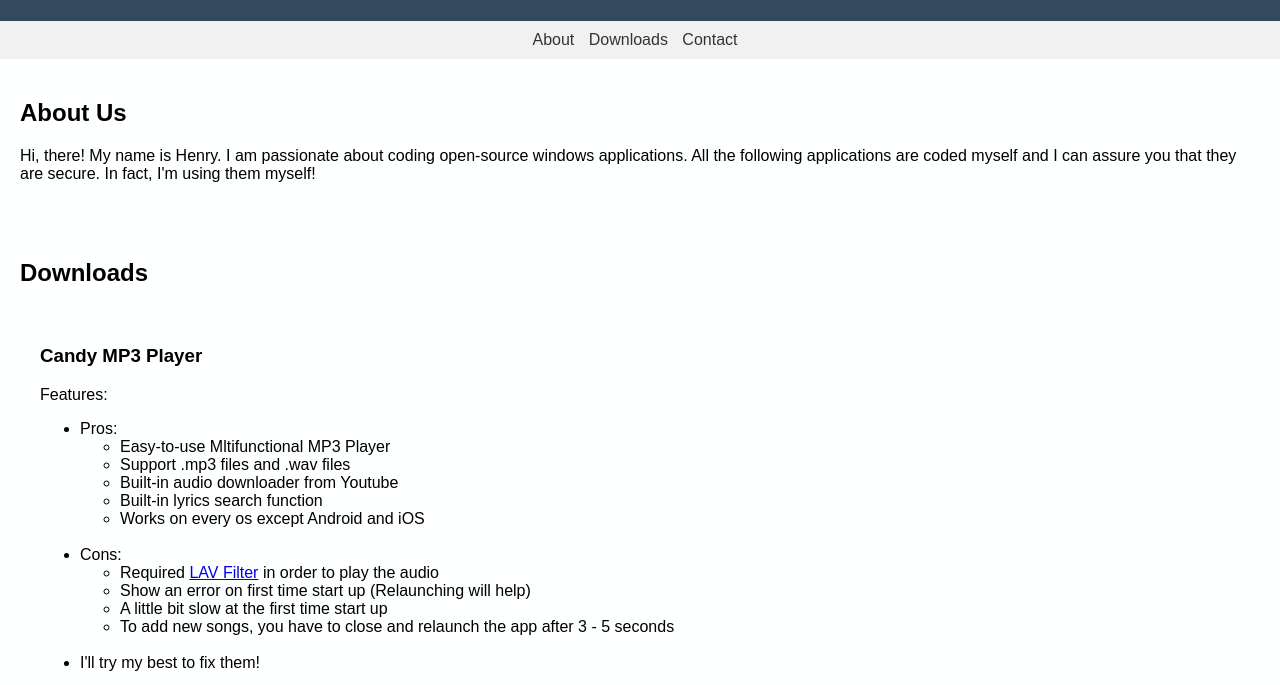
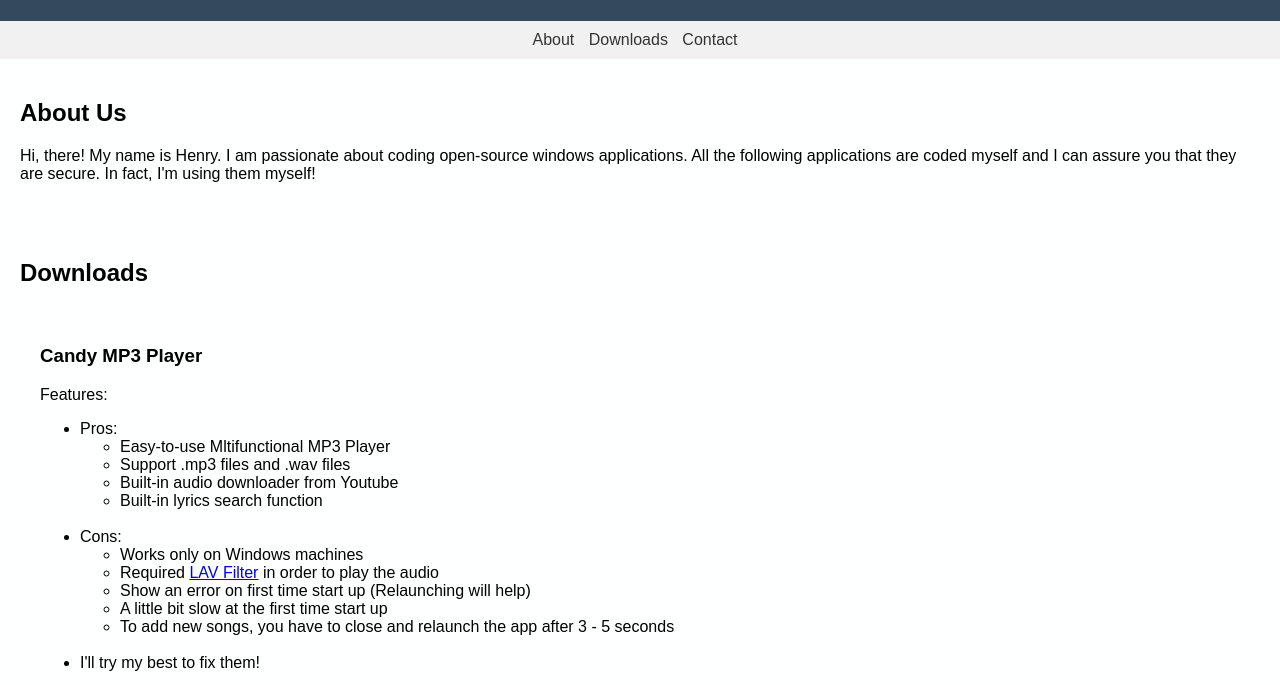
Before and after one commit to goth4m-knight/downloadaz, a plain HTML site: page index.html in a window 1280 px wide. Shown: the part 99-784 px from the top of the page. Drawn offline with Linux system fonts and the light colour scheme.

Commit message:
Update index.html

```diff
--- a/index.html
+++ b/index.html
@@ -37,11 +37,11 @@
                 <li>Support .mp3 files and .wav files</li>
                 <li>Built-in audio downloader from Youtube</li>
                 <li>Built-in lyrics search function</li>
-                <li>Works on every os except Android and iOS</li>
             </ul>
             <br>
             <li>Cons:</li>
             <ul>
+                <li>Works only on Windows machines</li>
                 <li>Required <a href="https://github.com/Nevcairiel/LAVFilters/releases" target="_blank">LAV Filter</a> in order to play the audio</li>
                 <li>Show an error on first time start up (Relaunching will help)</li>
                 <li>A little bit slow at the first time start up</li>
```
